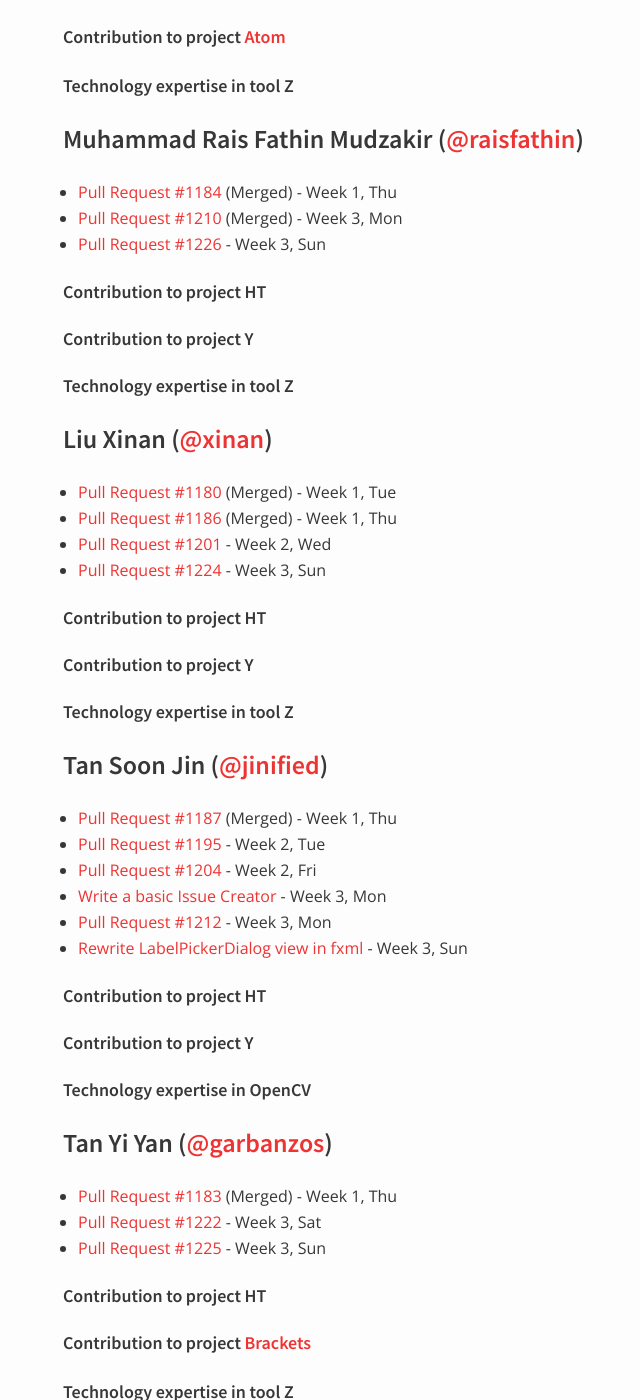
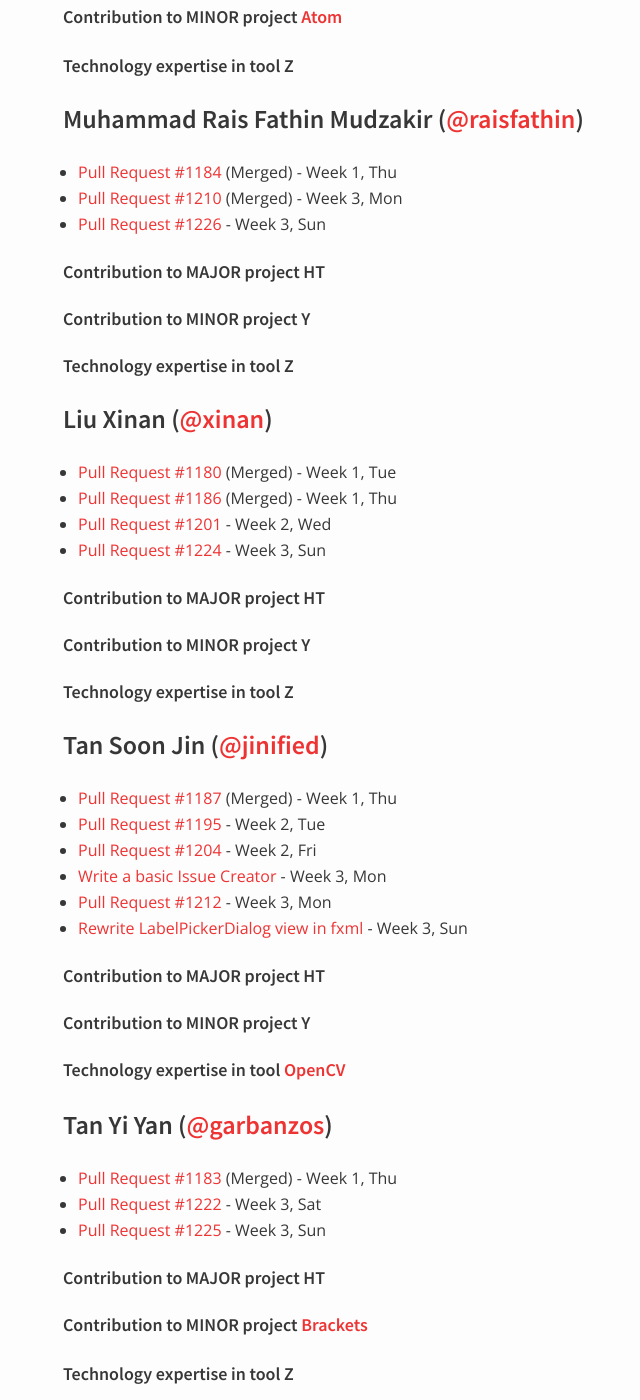
Before and after one commit to nus-oss/cs3281-AY1516S2-website, a Jekyll site: the page built from teams/hubturbo.md, in a window 1280 px wide and 1400 px high, scrolled down 1208 px. Shown: the whole window, without its empty margins (307-947 px from the left). Built offline with Jekyll 4.4.1, drawn with Linux system fonts in a browser that asks for light colours; some of the changed text lies outside the part shown.

Commit message:
Fixed formatting error in workplan. Clearer indicator for major/minor projects.

```diff
--- a/teams/hubturbo.md
+++ b/teams/hubturbo.md
@@ -36,7 +37,6 @@ permalink: /teams/hubturbo/
 * [x] Project demo - Week 2, Mon
 * [x] Project design presentation - Week 3, Mon
 * [x] Feature planned - Week 3, Mon
-
 * [ ] Refactor Label Picker - Week 3, Sat
 * [ ] Primitive issue editor/creator functionalities - Week 5, Wed
 * [ ] Improve on UI design & error handling - Week 6
@@ -51,10 +51,10 @@ permalink: /teams/hubturbo/
 * [Pull Request #1208](https://github.com/HubTurbo/HubTurbo/pull/1208) - Week 2, Sat
 * [Pull Request #1228](https://github.com/HubTurbo/HubTurbo/pull/1228) (Closed) - Week 4, Mon
 
-##### Contribution to project HT
+##### Contribution to MAJOR project HT
 
 
-##### Contribution to project [Atom](https://github.com/atom/atom)
+##### Contribution to MINOR project [Atom](https://github.com/atom/atom)
 
 ##### Technology expertise in tool Z
 
@@ -64,9 +64,9 @@ permalink: /teams/hubturbo/
 * [Pull Request #1210](https://github.com/HubTurbo/HubTurbo/pull/1210) (Merged) - Week 3, Mon
 * [Pull Request #1226](https://github.com/HubTurbo/HubTurbo/pull/1226) - Week 3, Sun
 
-##### Contribution to project HT
+##### Contribution to MAJOR project HT
 
-##### Contribution to project Y
+##### Contribution to MINOR project Y
 
 ##### Technology expertise in tool Z
 
@@ -77,9 +77,9 @@ permalink: /teams/hubturbo/
 * [Pull Request #1201](https://github.com/HubTurbo/HubTurbo/pull/1201) - Week 2, Wed
 * [Pull Request #1224](https://github.com/HubTurbo/HubTurbo/pull/1224) - Week 3, Sun
 
-##### Contribution to project HT
+##### Contribution to MAJOR project HT
 
-##### Contribution to project Y
+##### Contribution to MINOR project Y
 
 ##### Technology expertise in tool Z
 
@@ -92,11 +92,11 @@ permalink: /teams/hubturbo/
 * [Pull Request #1212](https://github.com/HubTurbo/HubTurbo/pull/1212) - Week 3, Mon
 * [Rewrite LabelPickerDialog view in fxml](https://github.com/nus-fboa2016-ht/HubTurbo/blob/SuperAwesomeLabelPicker/src/main/resources/ui/fxml/LabelPickerView.fxml) - Week 3, Sun
 
-##### Contribution to project HT
+##### Contribution to MAJOR project HT
 
-##### Contribution to project Y
+##### Contribution to MINOR project Y
 
-##### Technology expertise in OpenCV
+##### Technology expertise in tool  [OpenCV](https://github.com/Itseez/opencv)
 
 ### Tan Yi Yan ([@garbanzos](https://github.com/garbanzos))
 
@@ -104,8 +104,8 @@ permalink: /teams/hubturbo/
 * [Pull Request #1222](https://github.com/HubTurbo/HubTurbo/pull/1222) - Week 3, Sat
 * [Pull Request #1225](https://github.com/HubTurbo/HubTurbo/pull/1225) - Week 3, Sun
 
-##### Contribution to project HT
+##### Contribution to MAJOR project HT
 
-##### Contribution to project [Brackets](https://github.com/adobe/brackets)
+##### Contribution to MINOR project [Brackets](https://github.com/adobe/brackets)
 
 ##### Technology expertise in tool Z
```
Also changed, not shown: other parts of teams/hubturbo.md (+1 -0 lines).
